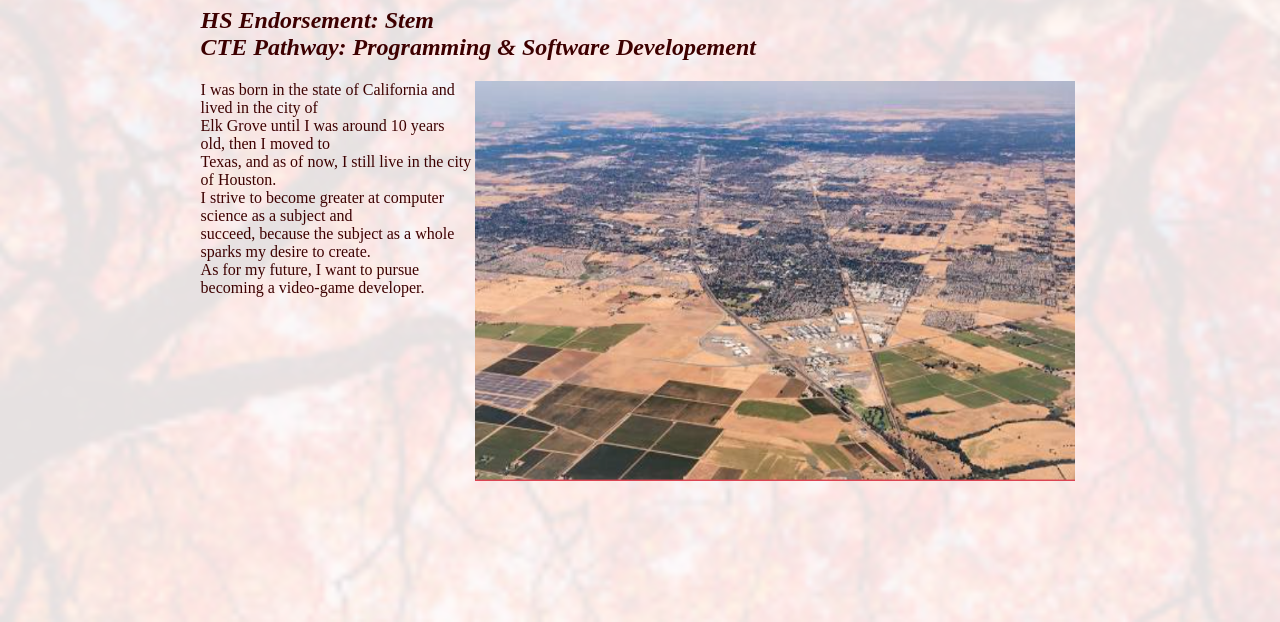
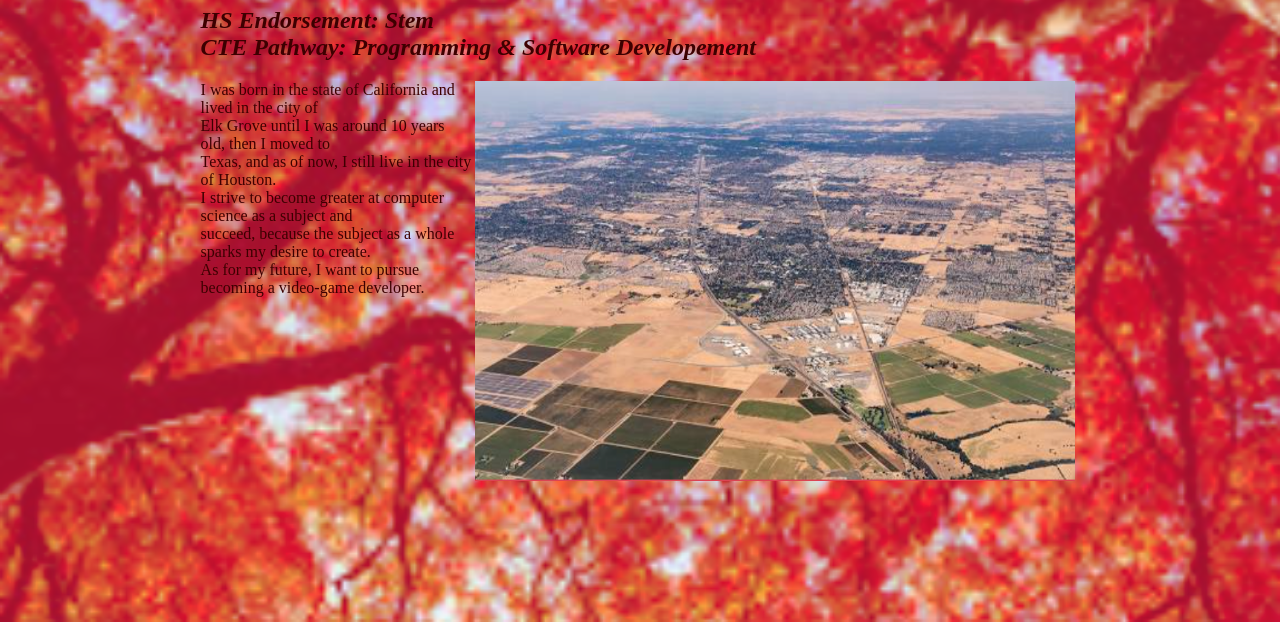
Before and after one commit to JosephJoestar57/JosephJoestar57.github.io, a plain HTML site: page portfolio/index.html in a window 1280 px wide. Shown: the part 178-800 px from the top of the page. Drawn offline with Linux system fonts and the light colour scheme.

Commit message:
Update index.html

```diff
--- a/portfolio/index.html
+++ b/portfolio/index.html
@@ -8,7 +8,7 @@ body {
   background-repeat: no-repeat;
   background-attachment: fixed;
   background-size: cover;
-  background-color: rgba(255,250,250 ,0.9);
+  background-color: rgba(220,20,60 ,0.75);
   background-blend-mode: lighten;
 </style>
 <body bgcolor="#db4453" text="#3d0000">
```
